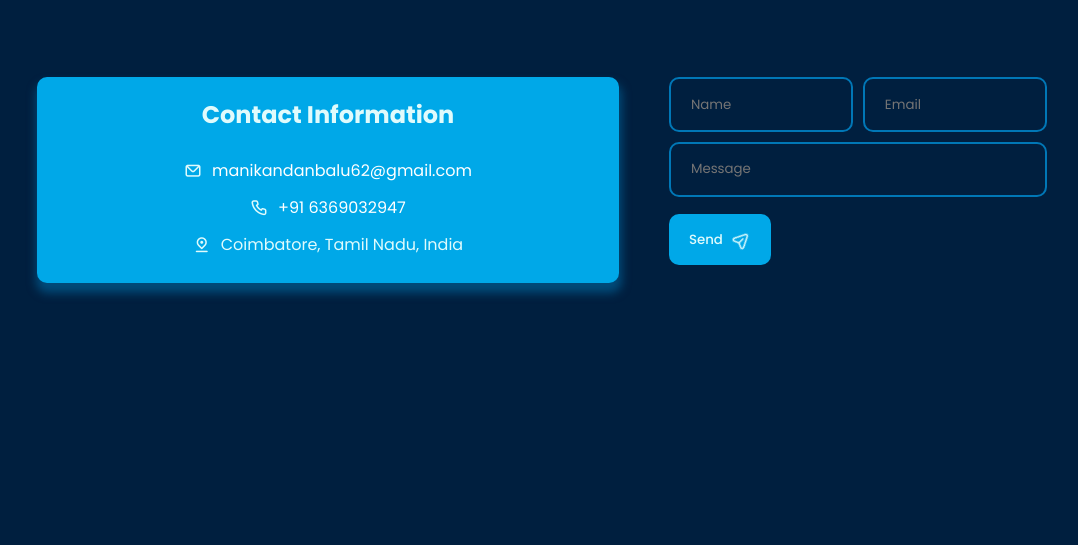
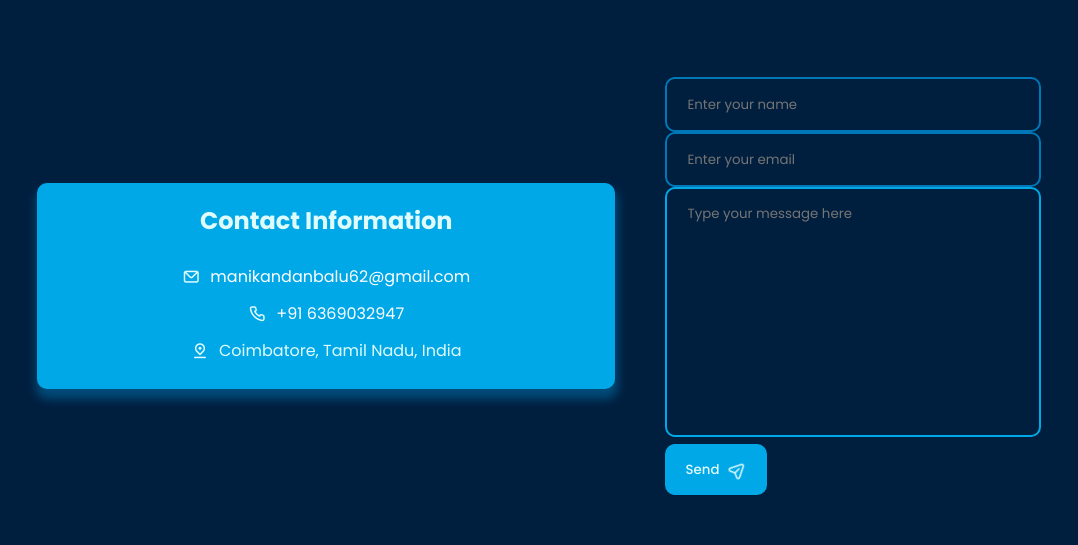
Before and after one commit to ManikandanBalu8426/Digital-Portfolio, a plain HTML site: page index.html in a window 1280 px wide. Shown: the part 2291-2836 px from the top of the page, without its empty margins (91-1169 px from the left). Drawn offline with nearby package versions, Linux system fonts and the light colour scheme.

Commit message:
Update index.html

```diff
--- a/index.html
+++ b/index.html
@@ -849,20 +849,20 @@ mented responsive design for smooth viewing across both mobile and desktop devic
   </p>
 </div>
           <div class="col contact-form">
-            <form action="https://formspree.io/f/xzzjzwjg"method="POST>
                  <div class="form-control">
                     <div class="form-inputs">
-                  <input type="text" class="input-field" placeholder="Name">
-                  <input type="email" class="input-field" placeholder="Email">
-                </div>
+                        <form action="https://formspree.io/f/mjkrdwgy" method="POST">
+                            <input type="hidden" name="access_key" value="c36751b6-7d4f-4ce2-9c85-018c6adfc68c">
+                            <input class="input-field" placeholder="Enter your name" type="text" name="name" required>
+                            <input class="input-field" placeholder="Enter your email" type="email" name="email" required>
                             <div class="text-area">
-                  <textarea class="input-field" placeholder="Message"></textarea>
+                               <textarea name="message" placeholder="Type your message here" required></textarea>
                             </div>
                         <div class="form-button">
                         <button class="btn">Send <i class="uil uil-message"></i></button>
                         </div>
+                    </form>
                 </div>
-            </form>
             </div>
         </div>
        </section>
```
Lines whose indentation alone changed are shown as unchanged.
